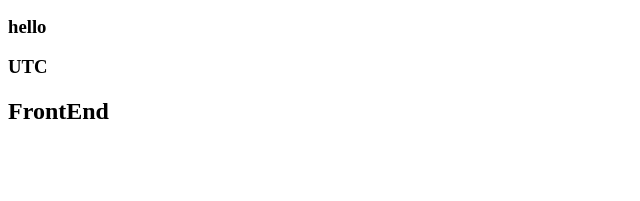
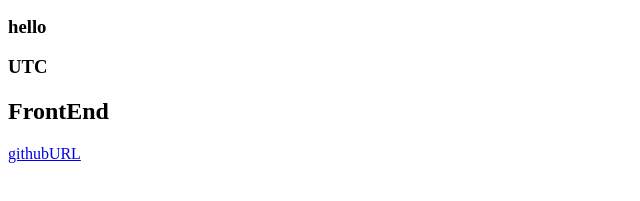
Before and after one commit to shannychi/personalData, a plain HTML site: page index.html in a window 1280 px wide. Shown: the part 101-302 px from the top of the page, without its empty margins (0-640 px from the left). Drawn offline with Linux system fonts and the light colour scheme.

Commit message:
added link

```diff
--- a/index.html
+++ b/index.html
@@ -26,7 +26,7 @@
         <h2>FrontEnd</h2>
     </div>
     <div data-testid="githubURL">
-        <link/>
+        <a href="https://github.com/shannychi/personalData">githubURL</a>
     </div>
 </body>
 </html>
```
